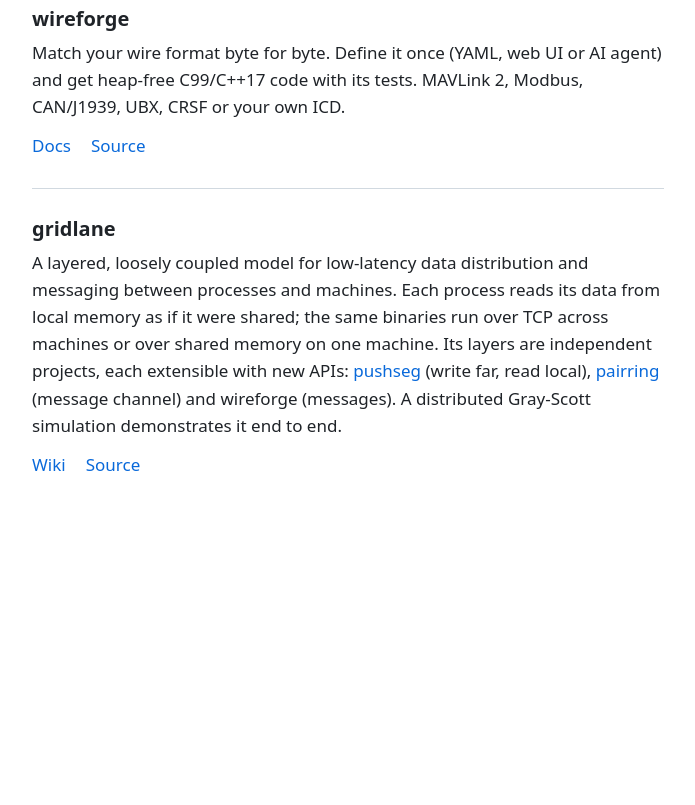
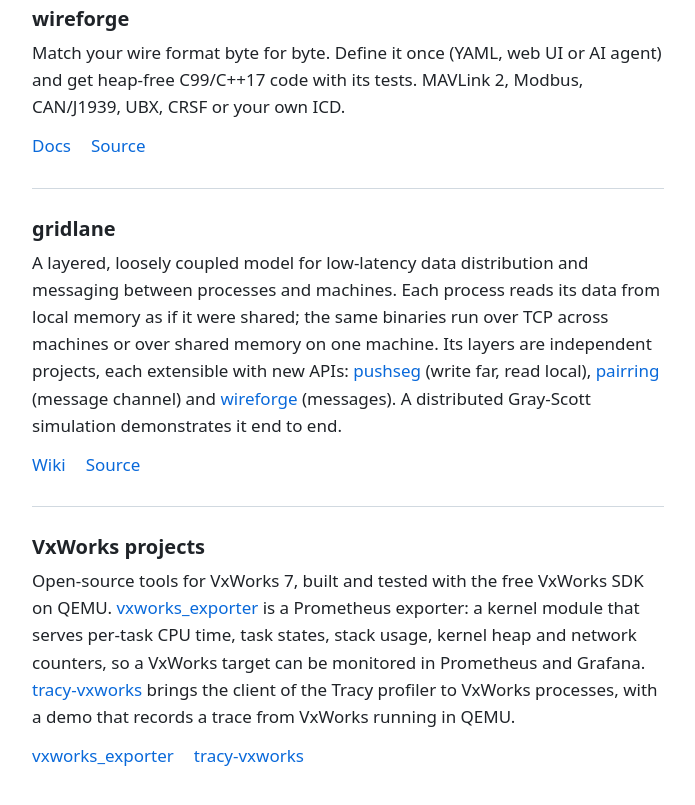
Before and after one commit to oguzhankynk/oguzhankynk.github.io, a plain HTML site: page index.html in a window 1280 px wide. Shown: the part 568-1373 px from the top of the page, without its empty margins (292-987 px from the left). Before the commit the page ends 1138 px from the top, so only its background shows below. Drawn offline with Linux system fonts and the light colour scheme.

Commit message:
Add VxWorks projects; link wireforge in gridlane

```diff
--- a/index.html
+++ b/index.html
@@ -4,7 +4,7 @@
   <meta charset="utf-8">
   <meta name="viewport" content="width=device-width, initial-scale=1">
   <title>Oguzhan Kaynak</title>
-  <meta name="description" content="Oguzhan Kaynak, embedded software engineer: atlOS, wireforge, gridlane and other projects.">
+  <meta name="description" content="Oguzhan Kaynak, embedded software engineer: atlOS, wireforge, gridlane, VxWorks tools and other projects.">
   <link rel="stylesheet" href="style.css">
   <base target="_blank">
 </head>
@@ -57,11 +57,30 @@
           <a href="https://github.com/oguzhankynk/pushseg">pushseg</a>
           (write far, read local),
           <a href="https://github.com/oguzhankynk/pairring">pairring</a>
-          (message channel) and wireforge (messages). A distributed
+          (message channel) and
+          <a href="https://github.com/oguzhankynk/wireforge">wireforge</a>
+          (messages). A distributed
           Gray-Scott simulation demonstrates it end to end.</p>
         <p class="links">
           <a href="https://github.com/oguzhankynk/gridlane/wiki">Wiki</a>
           <a href="https://github.com/oguzhankynk/gridlane">Source</a>
+        </p>
+      </article>
+
+      <article>
+        <h3>VxWorks projects</h3>
+        <p>Open-source tools for VxWorks 7, built and tested with the free
+          VxWorks SDK on QEMU.
+          <a href="https://github.com/oguzhankynk/vxworks_exporter">vxworks_exporter</a>
+          is a Prometheus exporter: a kernel module that serves per-task CPU
+          time, task states, stack usage, kernel heap and network counters,
+          so a VxWorks target can be monitored in Prometheus and Grafana.
+          <a href="https://github.com/oguzhankynk/tracy-vxworks">tracy-vxworks</a>
+          brings the client of the Tracy profiler to VxWorks processes, with
+          a demo that records a trace from VxWorks running in QEMU.</p>
+        <p class="links">
+          <a href="https://github.com/oguzhankynk/vxworks_exporter">vxworks_exporter</a>
+          <a href="https://github.com/oguzhankynk/tracy-vxworks">tracy-vxworks</a>
         </p>
       </article>
     </section>
```
